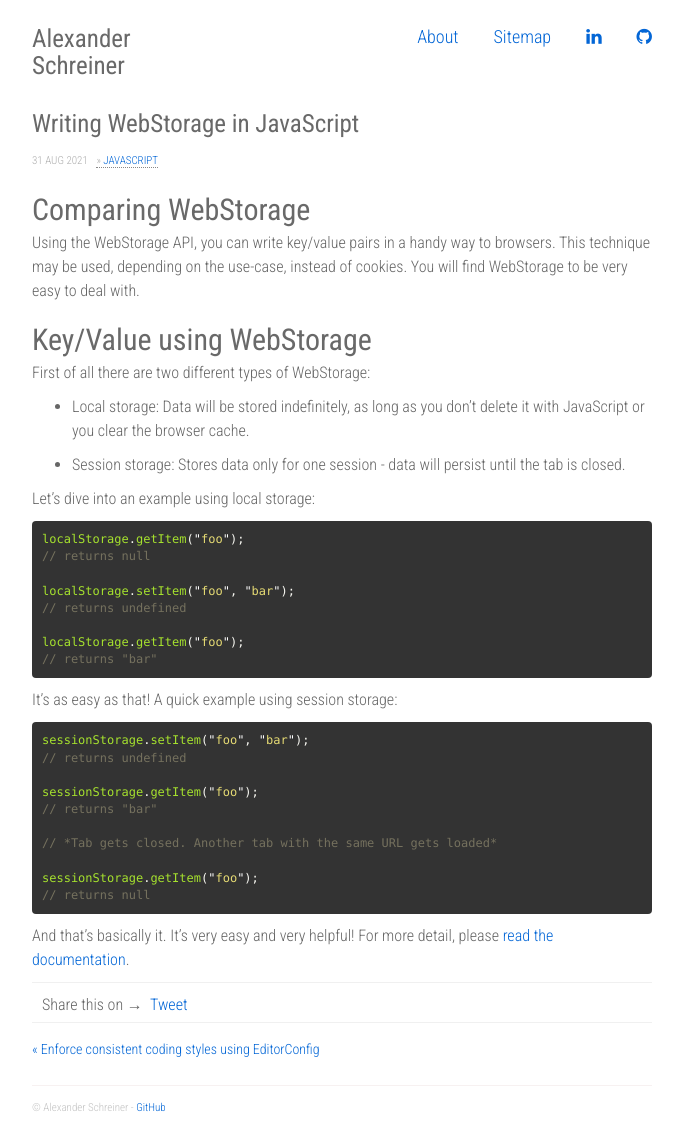
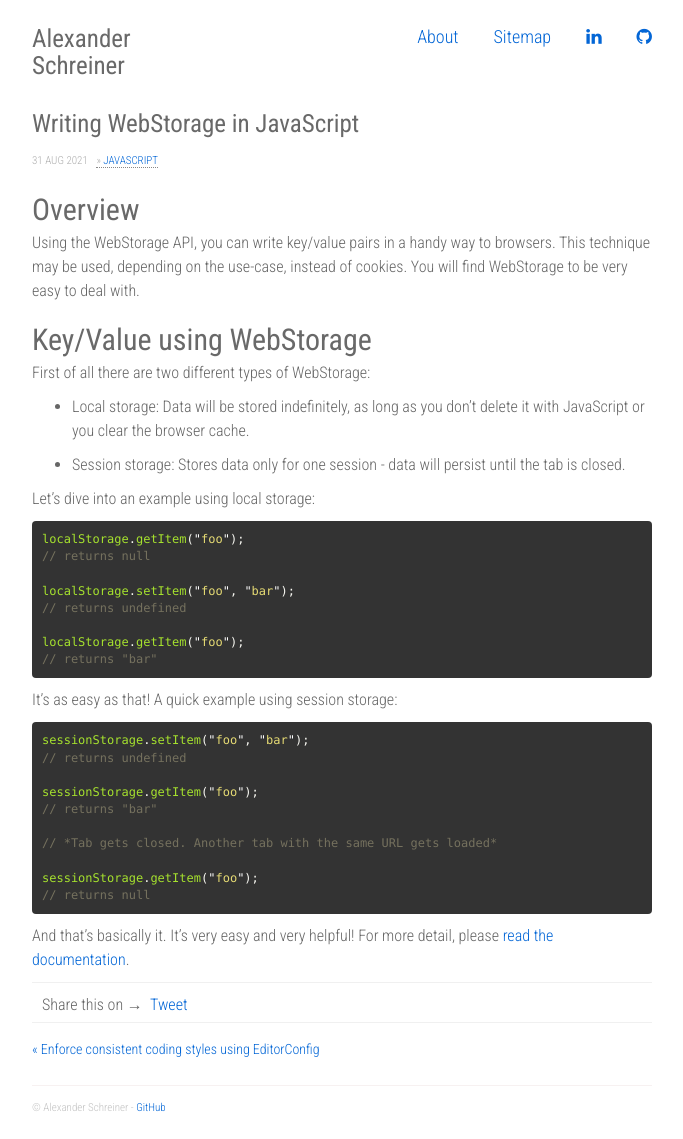
Before and after one commit to alexander-schreiner/alexander-schreiner.github.io, a Jekyll site: the page built from _blog/writing-web-storage-in-javascript.md, in a window 1280 px wide. Shown: the whole page, without its empty margins (298-981 px from the left). Built offline with Jekyll 4.4.1, drawn with Linux system fonts in a browser that asks for light colours; nearby versions of some CDN libraries; comment, search, counter and statistics services are not loaded.

Commit message:
Update writing-web-storage-in-javascript.md

```diff
--- a/_blog/writing-web-storage-in-javascript.md
+++ b/_blog/writing-web-storage-in-javascript.md
@@ -5,7 +5,7 @@ date:   2021-08-31 19:00:00 +0200
 tags: ["javascript"]
 ---
 
-## Comparing WebStorage
+## Overview
 
 Using the WebStorage API, you can write key/value pairs in a handy way to browsers. This technique may be used, depending on the use-case, instead of cookies. You will find WebStorage to be very easy to deal with.
 
```
